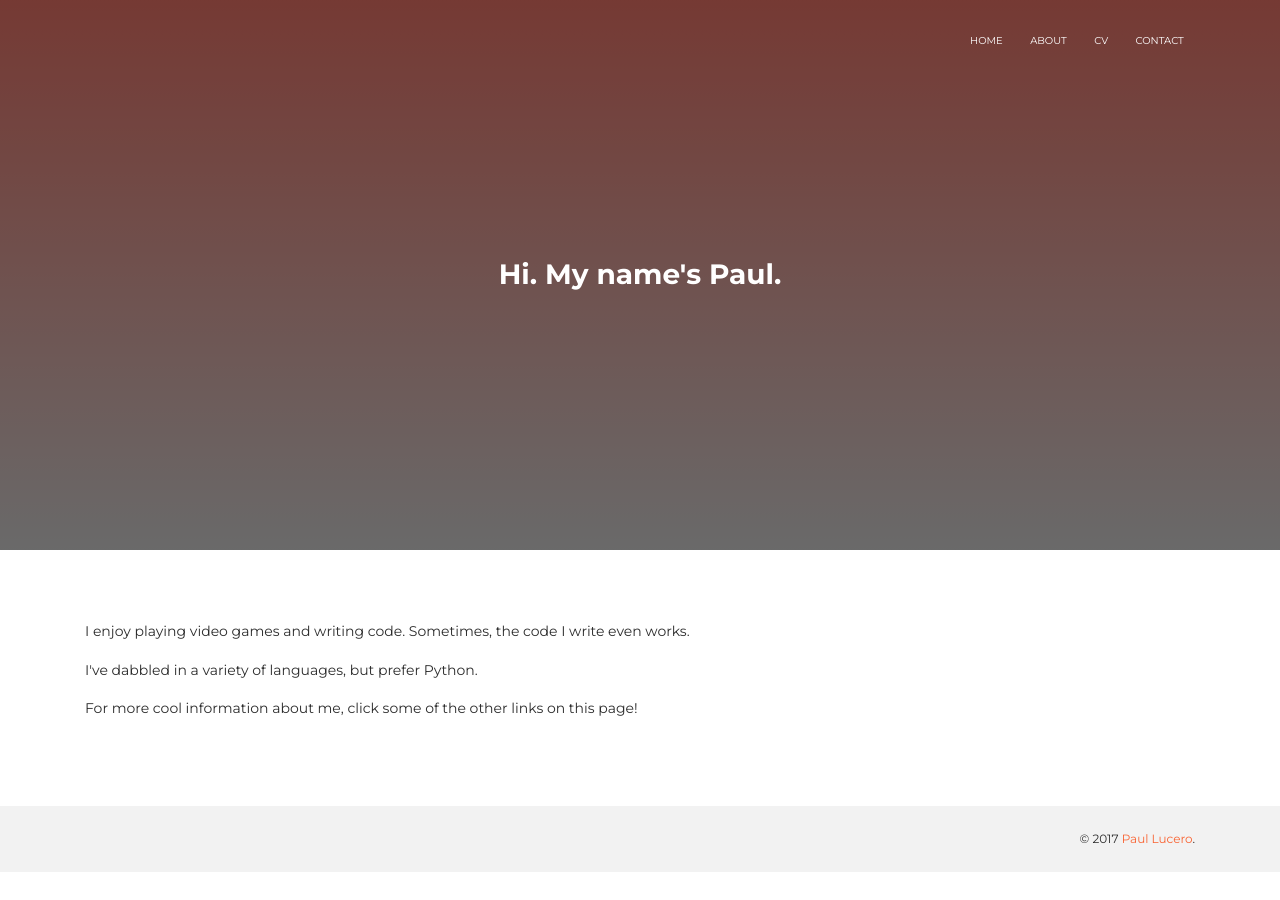
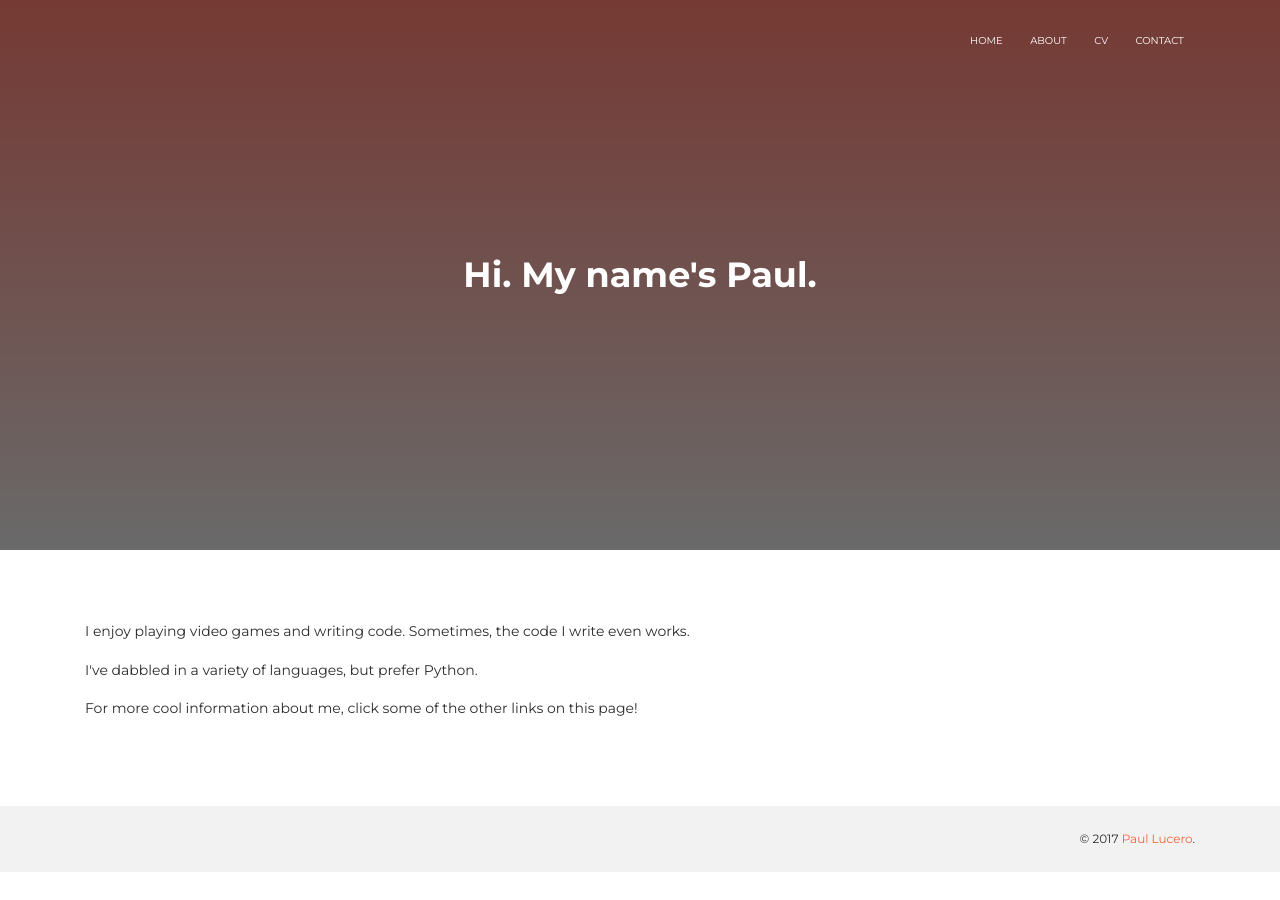
Before and after one commit to p-lucero/p-lucero.github.io, a Jekyll site: the page built from index.html, in a window 1280 px wide. Built offline with Jekyll 4.4.1, drawn with Linux system fonts in a browser that asks for light colours; nearby versions of some CDN libraries.

Commit message:
Change header size

```diff
--- a/_layouts/default.html
+++ b/_layouts/default.html
@@ -40,7 +40,7 @@
 				<div class="page-header page-header-small" filter-color="orange">
 					<div class="container">
 						<div class="content-center">
-							<h3 class="title">{{ page.header }}</h3>
+							<h2 class="title">{{ page.header }}</h2>
 						</div>
 					</div>
 				</div>
```
